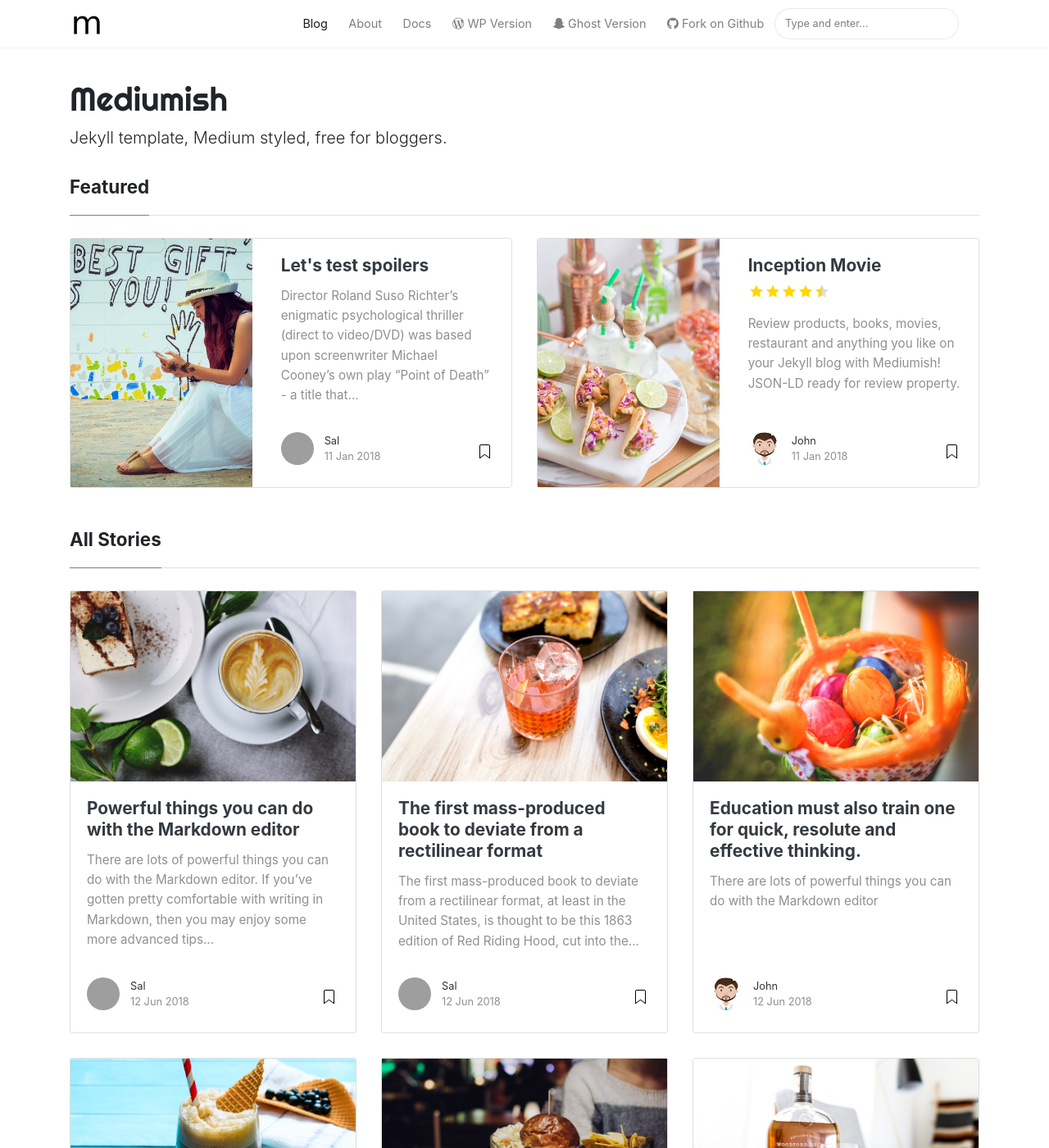
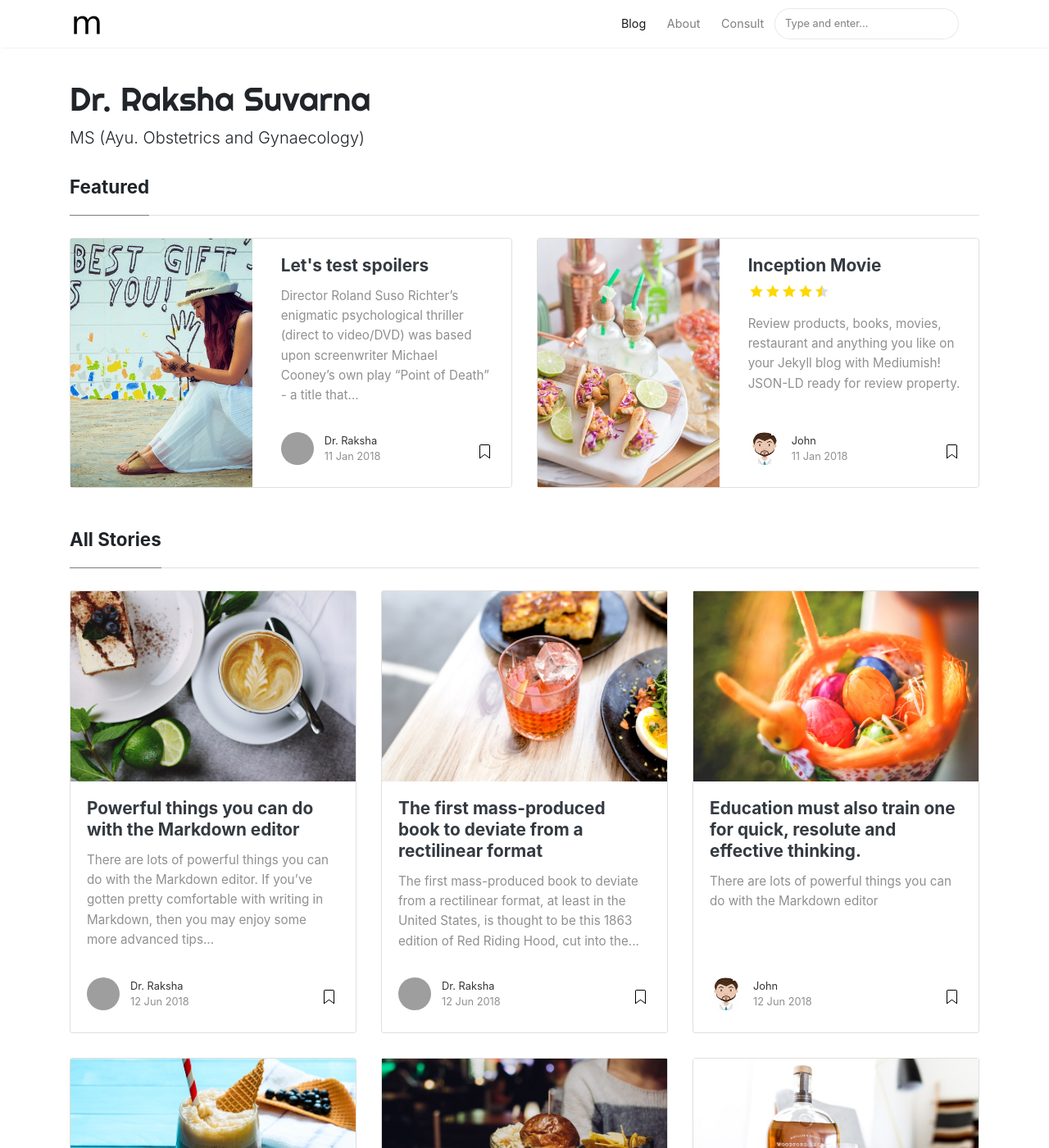
Before and after one commit to ayurdoc/ayurdoc.github.io, a Jekyll site: the page built from index.html, in a window 1280 px wide and 1400 px high. Shown: the whole window at 82% size. Built offline with Jekyll 4.4.1, drawn with Linux system fonts in a browser that asks for light colours; nearby versions of some CDN libraries; the list of posts is cut into pages by our own code; some of the changed text lies outside the part shown; grey boxes are pictures that could not be loaded.

Commit message:
fix tabs

```diff
--- a/_config.yml
+++ b/_config.yml
@@ -1,26 +1,26 @@
 # Site
-name: "Mediumish"
-title: "Mediumish"
-description: "Jekyll template, Medium styled, free for bloggers."
+name: "Dr. Raksha Suvarna"
+title: "Dr. Raksha Suvarna"
+description: "MS (Ayu. Obstetrics and Gynaecology)"
 logo: 'assets/images/logo.png'
 favicon: 'assets/images/logo.png'
-baseurl: /mediumish-theme-jekyll
-google_analytics: 'UA-46278016-1'
-disqus: 'demowebsite'
-mailchimp-list: 'https://wowthemes.us11.list-manage.com/subscribe/post?u=8aeb20a530e124561927d3bd8&amp;id=8c3d2d214b'
+baseurl: ''
+#google_analytics: 'UA-46278016-1'
+#disqus: 'demowebsite'
+#mailchimp-list: 'https://wowthemes.us11.list-manage.com/subscribe/post?u=8aeb20a530e124561927d3bd8&amp;id=8c3d2d214b'
 include: ["_pages"]
 permalink: /:title/
 
 # Authors
 authors:
   sal:
-    name: Sal
-    display_name: Sal
+    name: Dr. Raksha
+    display_name: Dr. Raksha
     gravatar: e56154546cf4be74e393c62d1ae9f9d4
     email: wowthemesnet@gmail.com
-    web: https://www.wowthemes.net
-    twitter: https://twitter.com/wowthemesnet
-    description: "Author of Mediumish, a Bootstrap Medium styled template available for WordPress, HTML, Ghost and Jekyll. You are currently previewing Jekyll template demo."
+    web: https://www.instagram.com/dr.raksha.suvarna/
+    twitter: https://www.instagram.com/dr.raksha.suvarna/
+    description: "MS (Ayu. Obstetrics and Gynaecology)"
   john:
     name: John
     display_name: John
--- a/_layouts/default.html
+++ b/_layouts/default.html
@@ -76,19 +76,7 @@ ga('send', 'pageview');
                 </li>
 
                 <li class="nav-item">
-                <a target="_blank" class="nav-link" href="https://bootstrapstarter.com/bootstrap-templates/template-mediumish-bootstrap-jekyll/"> Docs</a>
-                </li>
-
-                <li class="nav-item">
-                <a target="_blank" class="nav-link" href="https://www.wowthemes.net/themes/mediumish-wordpress/"><i class="fab fa-wordpress-simple"></i> WP Version</a>
-                </li>
-
-                <li class="nav-item">
-                <a target="_blank" class="nav-link" href="https://www.wowthemes.net/themes/mediumish-ghost/"><i class="fab fa-snapchat-ghost"></i> Ghost Version</a>
-                </li>
-
-                <li class="nav-item">
-                <a target="_blank" class="nav-link" href="https://github.com/wowthemesnet/mediumish-theme-jekyll"><i class="fab fa-github"></i> Fork on Github</a>
+                <a class="nav-link" href="{{ site.baseurl }}/about">Consult</a>
                 </li>
 
                 {% include search-lunr.html %}
@@ -174,9 +162,6 @@ ga('send', 'pageview');
             <div class="col-md-6 col-sm-6 text-center text-lg-left">
                 Copyright © {{ site.time | date: "%Y" }} {{ site.name }}
             </div>
-            <div class="col-md-6 col-sm-6 text-center text-lg-right">
-                <a target="_blank" href="https://www.wowthemes.net/mediumish-free-jekyll-template/">Mediumish Jekyll Theme</a> by WowThemes.net
-            </div>
         </div>
     </div>
 </footer>
```
